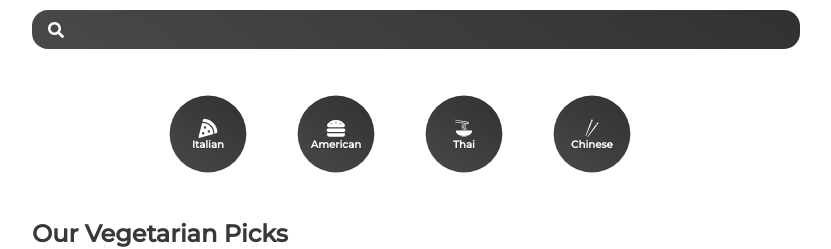
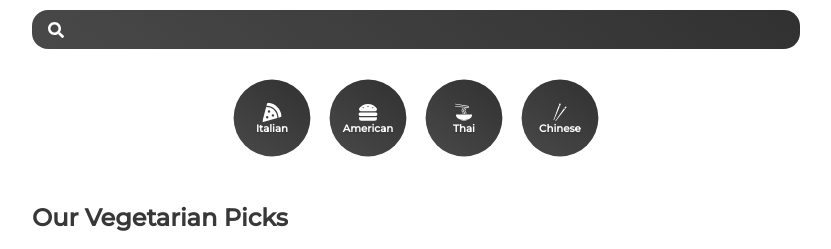
Before and after one commit to kianaomoerah/yummyApp, a React (Create React App) app: page / in a window 1280 px wide. Shown: the part 155-404 px from the top of the page, without its empty margins (224-1055 px from the left). Built offline with nearby package versions, Linux system fonts and the light colour scheme; no server answers.

Commit message:
updated search bar min-width, updated category link sizing and margin

```diff
--- a/src/components/Category.js
+++ b/src/components/Category.js
@@ -30,7 +30,7 @@ const Category = () => {
 const List = styled.div`
     display: flex;
     justify-content: center;
-    margin: 2rem 0rem;
+    margin: 1rem auto;
     list-style: none;
 `;
 
@@ -40,11 +40,10 @@ const SLink = styled(NavLink) `
     justify-content: center;
     align-items: center;
     border-radius: 50%;
-    margin-right: 2rem;
     text-docoration: none;
     background: linear-gradient(35deg, #494949, #313131);
-    width: 6rem;
-    height: 6rem;
+    min-width: 6rem;
+    min-height: 6rem;
     cursor: pointer;
     transform: scale(0.8);
 
--- a/src/components/SearchBar.js
+++ b/src/components/SearchBar.js
@@ -32,7 +32,7 @@ const FormStyle = styled.form`
     div {
         width: 100%;
         position: relative;
-        min-width: 330px;
+        min-width: 45vw;
     }
 
     input {
```
